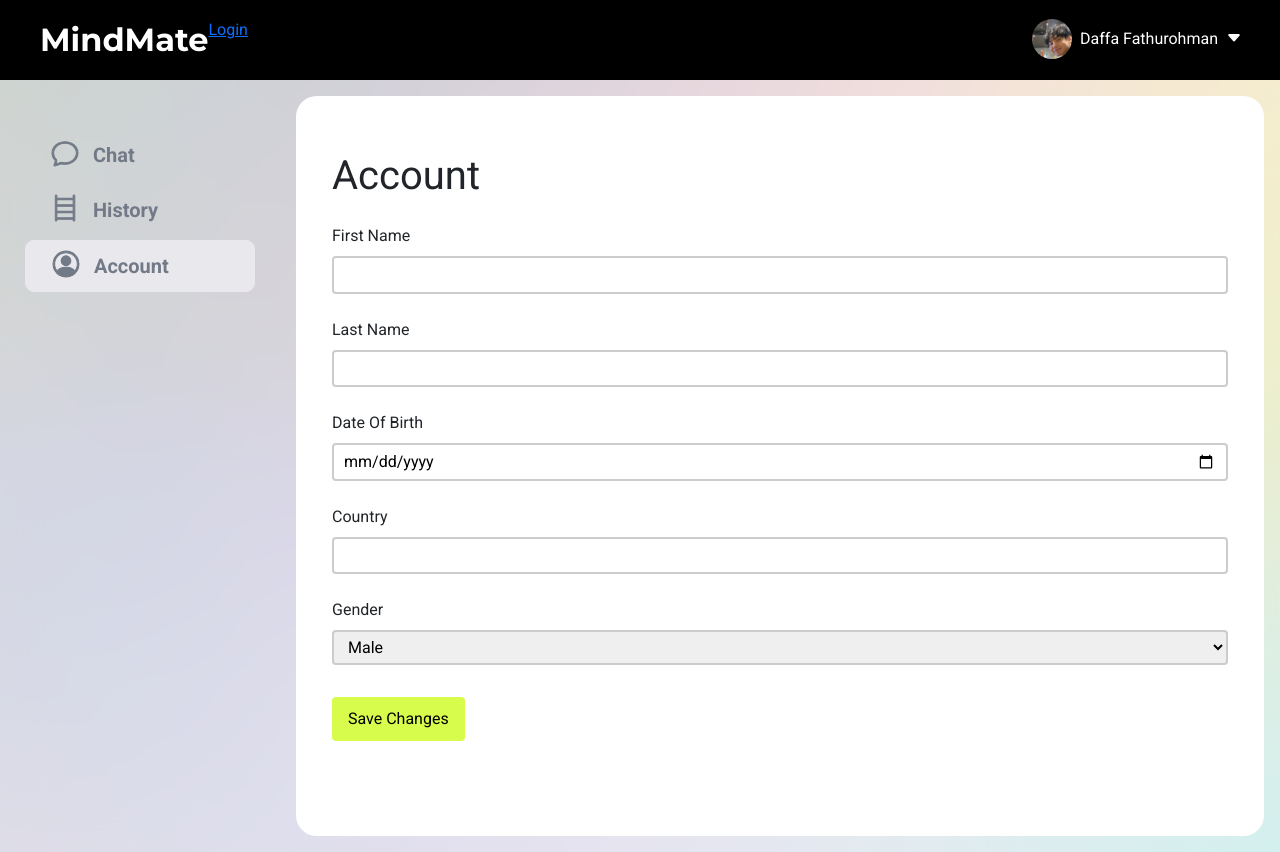
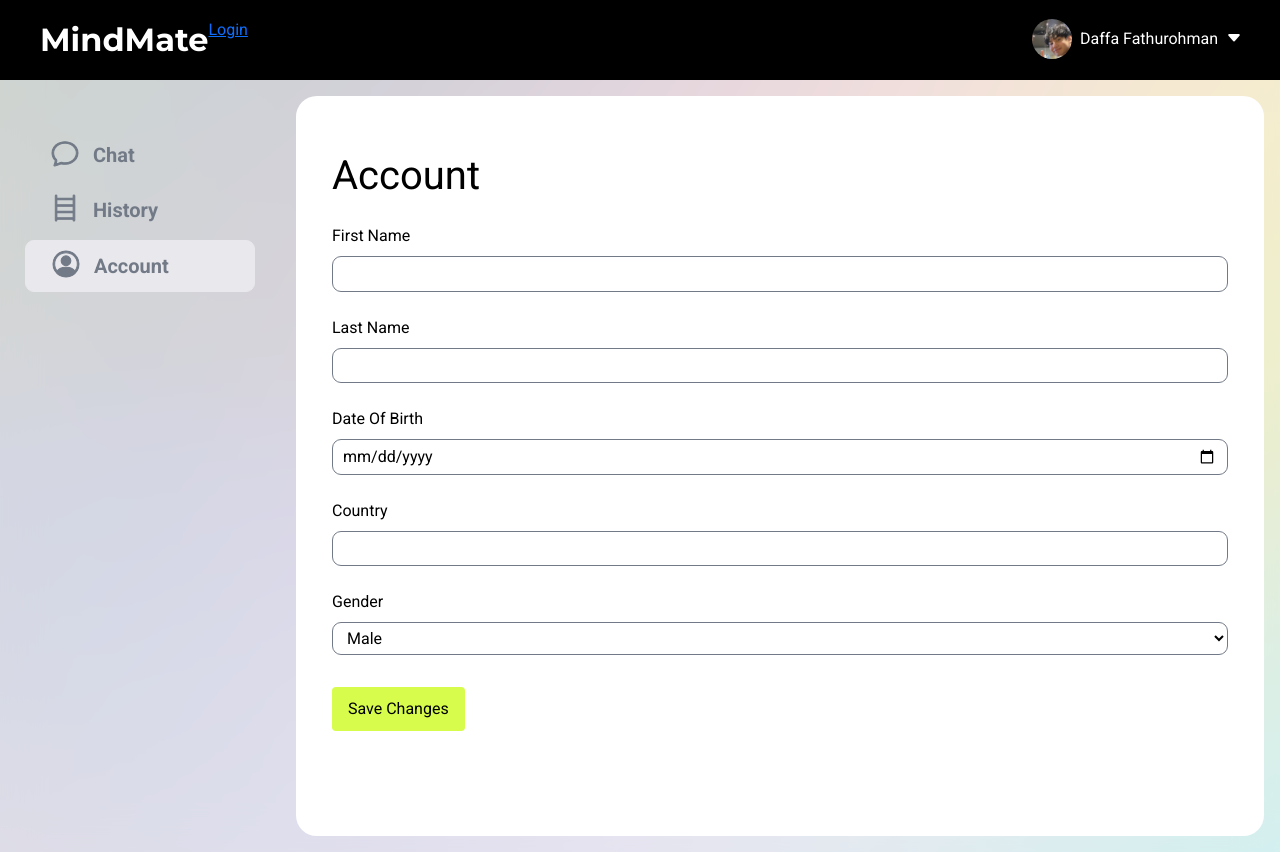
Before and after one commit to knockoffduck/chat-app-project, a Flask app: template website/templates/account.html in a window 1280 px wide. Run offline with Flask 3, Linux system fonts and the light colour scheme; the template is opened without the code that fills it: values that come from a table or form of the project are taken from there, others are empty; some libraries are stand-ins or nearby versions.

Commit message:
account with dark mode

```diff
--- a/website/static/account/account.css
+++ b/website/static/account/account.css
@@ -12,7 +12,7 @@
     width: 100%;
     padding: 1.25rem;
     border-radius: 1.3rem;
-    background-color: white;
+    background-color: var(--bg-app);
   }
 
 .content {
@@ -26,15 +26,17 @@
 
 /* Styling for form inputs */
 input, select {
-    color: black;
     width: 100%;
     padding: 0.3rem 0.625rem;
     margin: 0.5rem 0rem;
     box-sizing: border-box;
-    border: 0.125rem solid #ccc;
-    border-radius: 0.25rem;
-    color: black;
-  }
+    color: var(--dark-text);
+    background-color: transparent;
+    border: 0.0625rem rgba(var(--border-rgba)) solid;
+    border-radius: 0.5625rem;
+    outline: none;
+}
+
 
 /* Styling for form submit button */
 .submit-button {
@@ -64,3 +66,7 @@ input, select {
   padding-left: 1.25rem;
   padding-top: 1.25rem;
 }
+
+h1, label {
+  color: var(--dark-text);
+}
```
